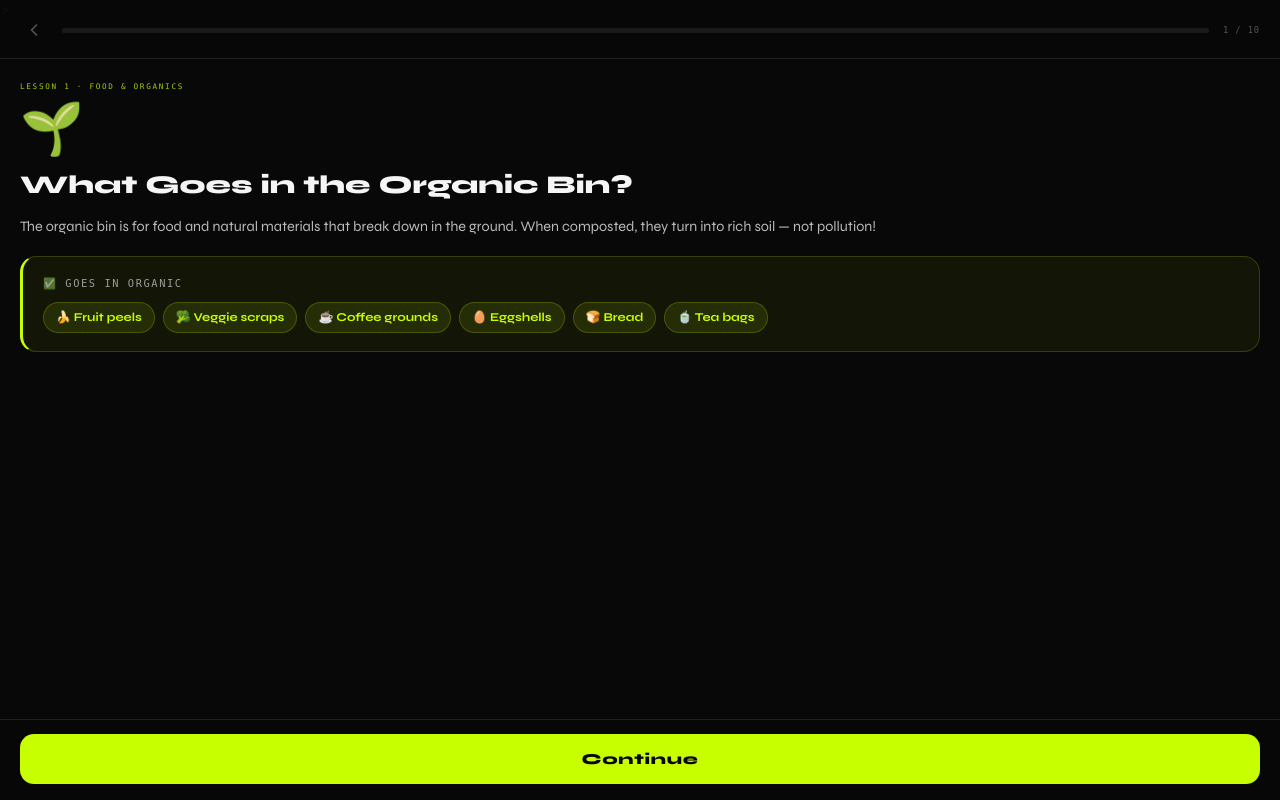
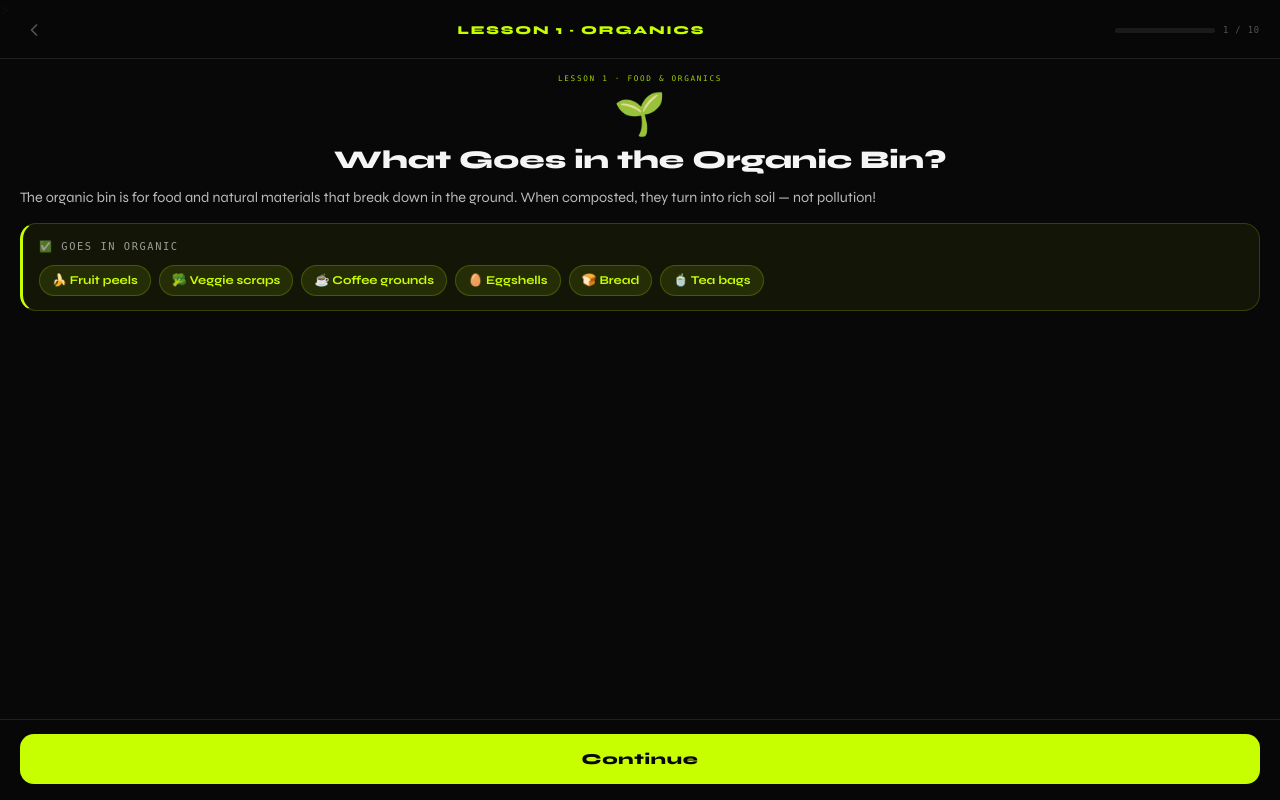
Before and after one commit to SurenGrigoryann/Cycling-AI, a Flask app: page /lesson/1 in a window 1280 px wide. Run offline with Flask 3, Linux system fonts and the light colour scheme; some web fonts are replaced.

Commit message:
Template changes

```diff
--- a/app.py
+++ b/app.py
@@ -125,8 +125,6 @@ def serve_asset(animation, filename):
         return 'Not found', 404
     return send_from_directory(directory, filename)
 
-print(os.environ.get("EMAIL_ADDRESS"))
-print(os.environ.get("EMAIL_PASSWORD"))
 
 if __name__ == '__main__':
     app.run(debug=True)
--- a/templates/lesson1.html
+++ b/templates/lesson1.html
@@ -13,26 +13,27 @@
  --glass-border: rgba(255,255,255,0.1); --green: #4caf50; --red: #ff3b30;
  }
  html, body { width: 100%; height: 100%; background: var(--bg); font-family: 'Syne', sans-serif; color: var(--text); overflow: hidden; }
- .topbar { position: fixed; top: 0; left: 0; right: 0; padding: max(env(safe-area-inset-top),16px) 20px 14px; z-index: 20; display: flex; align-items: center; gap: 14px; background: rgba(8,8,8,0.95); backdrop-filter: blur(12px); border-bottom: 1px solid var(--glass-border); }
+ .topbar { position: fixed; top: 0; left: 0; right: 0; padding: max(env(safe-area-inset-top),16px) 20px 14px; z-index: 20; display: flex; align-items: center; justify-content: space-between; background: rgba(8,8,8,0.95); backdrop-filter: blur(12px); border-bottom: 1px solid var(--glass-border); }
  .back-btn { background: none; border: none; color: var(--muted); cursor: pointer; padding: 4px; display: flex; align-items: center; flex-shrink: 0; }
- .progress-bar-wrap { flex: 1; height: 5px; background: rgba(255,255,255,0.08); border-radius: 3px; overflow: hidden; }
+ .progress-bar-wrap { width: 100px; height: 5px; background: rgba(255,255,255,0.08); border-radius: 3px; overflow: hidden; }
  .progress-bar-fill { height: 100%; background: var(--accent); border-radius: 3px; transition: width 0.5s ease; width: 0%; }
+ .topbar-title { flex: 1; text-align: center; font-size: 0.75rem; font-weight: 800; letter-spacing: 0.15em; text-transform: uppercase; color: var(--accent); white-space: nowrap; }
  .slide-count { font-family: 'Syne Mono', monospace; font-size: 0.55rem; letter-spacing: 0.1em; color: var(--muted); white-space: nowrap; }
  .slides-wrap { position: fixed; top: 58px; bottom: 72px; left: 0; right: 0; overflow: hidden; }
  .slides-track { width: 100%; height: 100%; }
- .slide { width: 100%; height: 100%; overflow-y: auto; scrollbar-width: none; padding: 24px 20px 20px; display: none; flex-direction: column; gap: 16px; }
+ .slide { width: 100%; height: 100%; overflow-y: auto; scrollbar-width: none; padding: 16px 20px 16px; display: none; flex-direction: column; gap: 12px; }
  .slide.active { display: flex; }
  .slide::-webkit-scrollbar { display: none; }
 
  /* HERO */
- .slide-hero { display: flex; flex-direction: column; align-items: flex-start; gap: 8px; }
+ .slide-hero { display: flex; flex-direction: column; align-items: center; text-align: center; gap: 6px; }
  .slide-tag { font-family: 'Syne Mono', monospace; font-size: 0.48rem; letter-spacing: 0.22em; text-transform: uppercase; color: var(--accent); opacity: 0.8; }
  .slide-title { font-size: 1.6rem; font-weight: 800; line-height: 1.15; }
- .slide-emoji { font-size: 3.2rem; margin-bottom: 2px; }
+ .slide-emoji { font-size: 2.6rem; margin-bottom: 0; }
  .slide-body { font-size: 0.9rem; line-height: 1.7; color: rgba(245,245,245,0.75); }
 
  /* CARDS */
- .info-card { border-radius: 16px; padding: 18px 20px; font-size: 0.85rem; line-height: 1.6; }
+ .info-card { border-radius: 16px; padding: 14px 16px; font-size: 0.85rem; line-height: 1.6; }
  .info-card.green { background: rgba(200,255,0,0.06); border: 1px solid rgba(200,255,0,0.18); border-left: 3px solid var(--accent); }
  .info-card.red { background: rgba(255,59,48,0.06); border: 1px solid rgba(255,59,48,0.18); border-left: 3px solid #ff3b30; }
  .info-card.neutral { background: rgba(255,255,255,0.04); border: 1px solid rgba(255,255,255,0.1); border-left: 3px solid rgba(255,255,255,0.3); }
@@ -42,7 +43,7 @@
  .tag.bad { background: rgba(255,59,48,0.1); border-color: rgba(255,59,48,0.25); color: #ff6b6b; }
 
  /* STAT BANNER */
- .stat-banner { background: rgba(200,255,0,0.07); border: 1px solid rgba(200,255,0,0.15); border-radius: 16px; padding: 20px; display: flex; align-items: center; gap: 16px; }
+ .stat-banner { background: rgba(200,255,0,0.07); border: 1px solid rgba(200,255,0,0.15); border-radius: 16px; padding: 14px; display: flex; align-items: center; gap: 16px; }
  .stat-number { font-size: 2.4rem; font-weight: 800; color: var(--accent); line-height: 1; flex-shrink: 0; }
  .stat-text { font-size: 0.82rem; line-height: 1.5; color: rgba(245,245,245,0.7); }
 
@@ -80,7 +81,7 @@
  .continue-btn:not(:disabled):active { transform: scale(0.98); }
 
  /* COMPLETION */
- .completion-slide { align-items: center; justify-content: center; text-align: center; gap: 20px; padding: 40px 24px; }
+ .completion-slide { align-items: center; justify-content: center; text-align: center; gap: 14px; padding: 24px 20px; }
  .completion-badge { width: 100px; height: 100px; border-radius: 28px; background: rgba(200,255,0,0.12); border: 2px solid rgba(200,255,0,0.3); display: flex; align-items: center; justify-content: center; font-size: 3.2rem; margin: 0 auto; }
  .completion-title { font-size: 1.9rem; font-weight: 800; }
  .completion-sub { font-size: 0.88rem; color: rgba(245,245,245,0.5); line-height: 1.6; }
@@ -92,8 +93,11 @@
  <button class="back-btn" onclick="window.location='/learning'">
  <svg width="20" height="20" viewBox="0 0 24 24" fill="none" stroke="currentColor" stroke-width="2" stroke-linecap="round" stroke-linejoin="round"><polyline points="15,18 9,12 15,6"/></svg>
  </button>
+ <div class="topbar-title">Lesson 1 · Organics</div>
+ <div style="display:flex;align-items:center;gap:8px;">
  <div class="progress-bar-wrap"><div class="progress-bar-fill" id="progressFill"></div></div>
  <div class="slide-count" id="slideCount">1 / 10</div>
+ </div>
  </div>
 
  <div class="slides-wrap">
```
Also changed, not shown: templates/index.html (+7 -2 lines), templates/learning.html (+5 -5 lines), templates/lesson2.html (+11 -7 lines), templates/lesson3.html (+11 -7 lines), templates/practice.html (+10 -8 lines), database.db.
